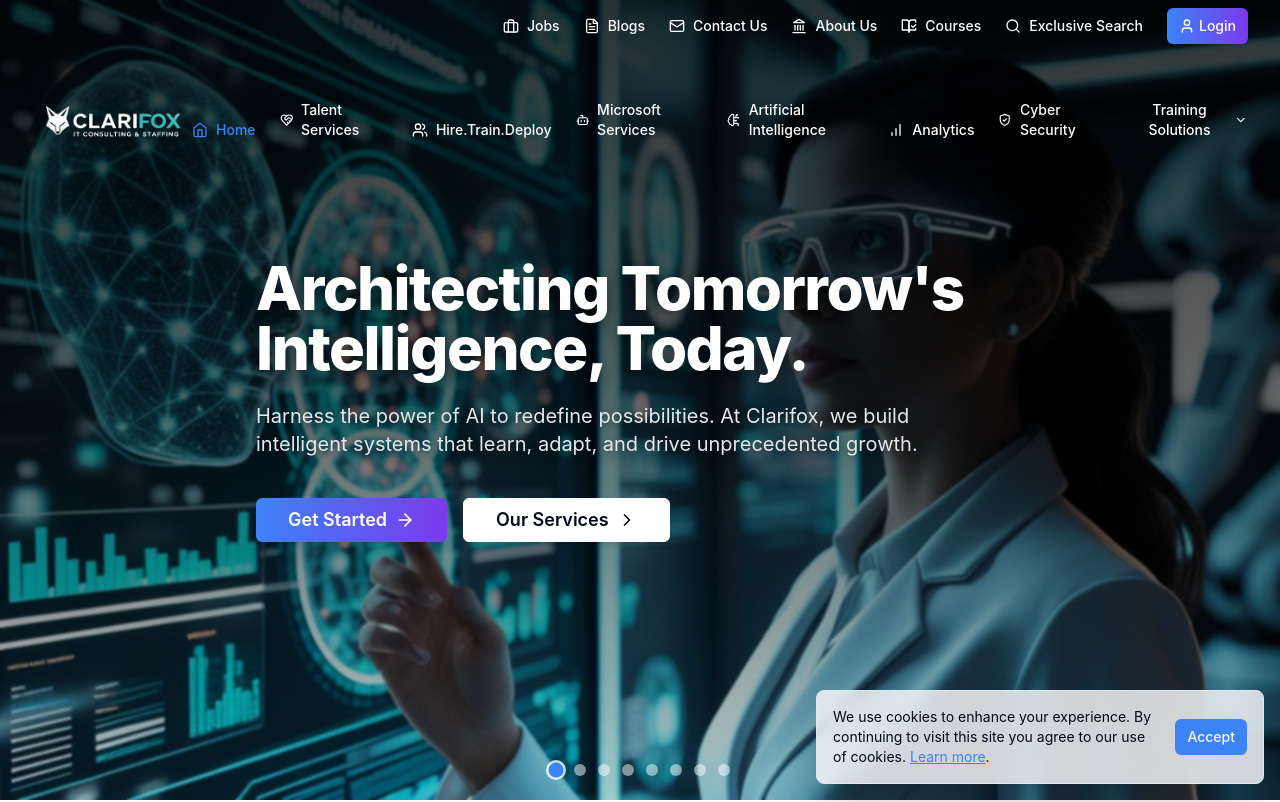
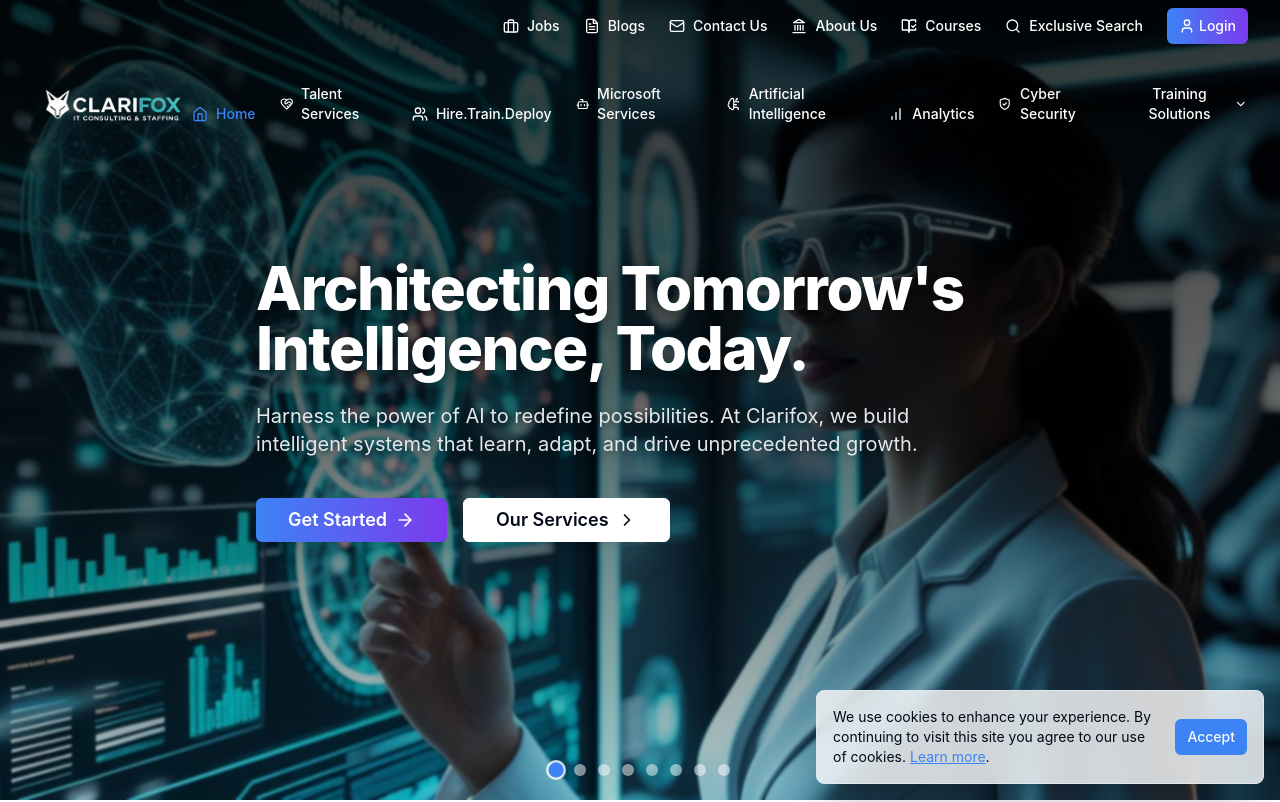
Before and after one commit to sunil9010/Clarifox.1.0_version, a React (Vite) app: page / in a window 1280 px wide. Shown: the top 802 px of the page. Built offline with nearby package versions, Linux system fonts and the light colour scheme.

Commit message:
logo update

```diff
--- a/src/components/Navigation.jsx
+++ b/src/components/Navigation.jsx
@@ -137,7 +137,7 @@
       </div>
 
       {/* Main nav bar with logo and nav items aligned */}
-      <div className="flex justify-between items-center px-8 py-4">
+      <div className="flex justify-between items-center px-8 ">
 <div className="flex-shrink-0 mb-2">
         <NavLink to="/" className="flex min-w-15 ">
           <ClarifoxLogo />
```
